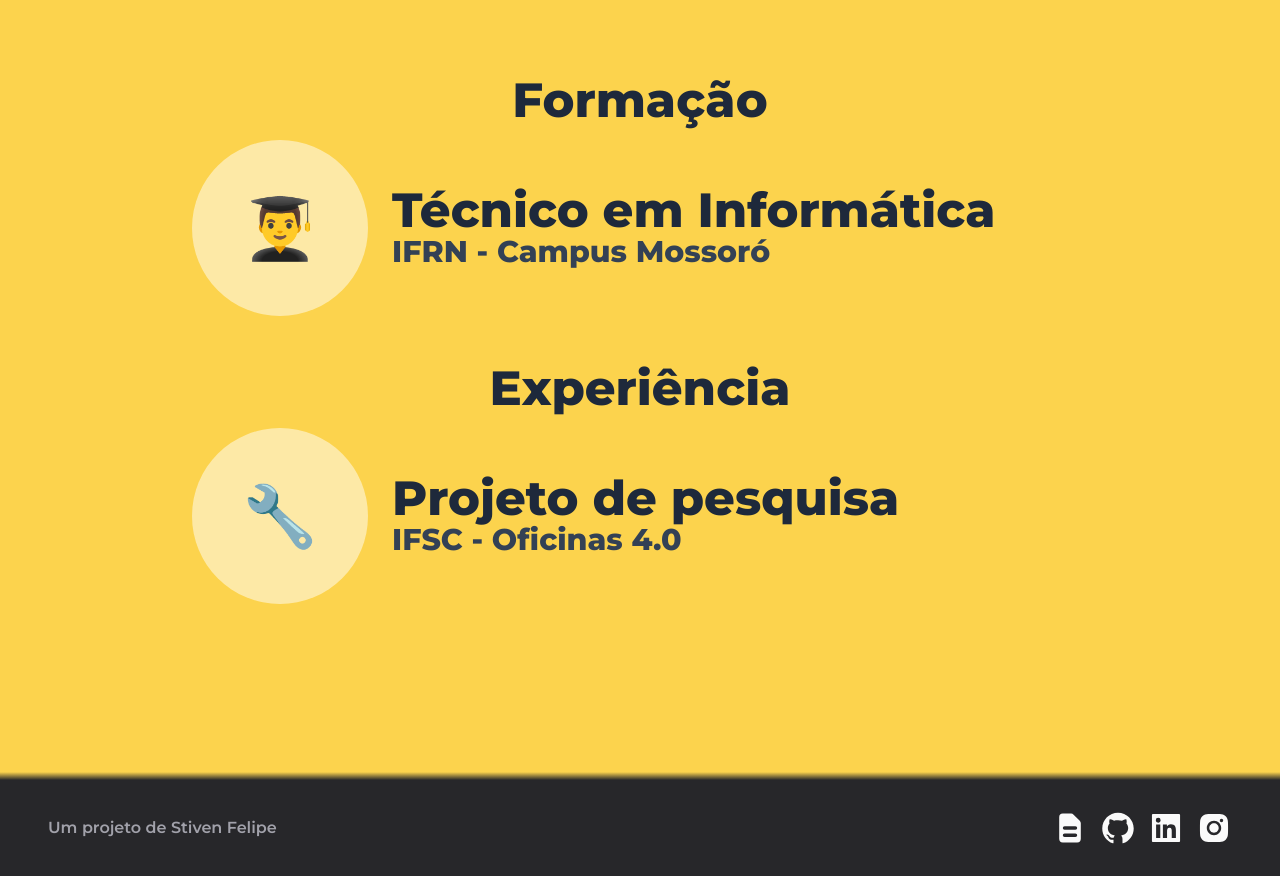
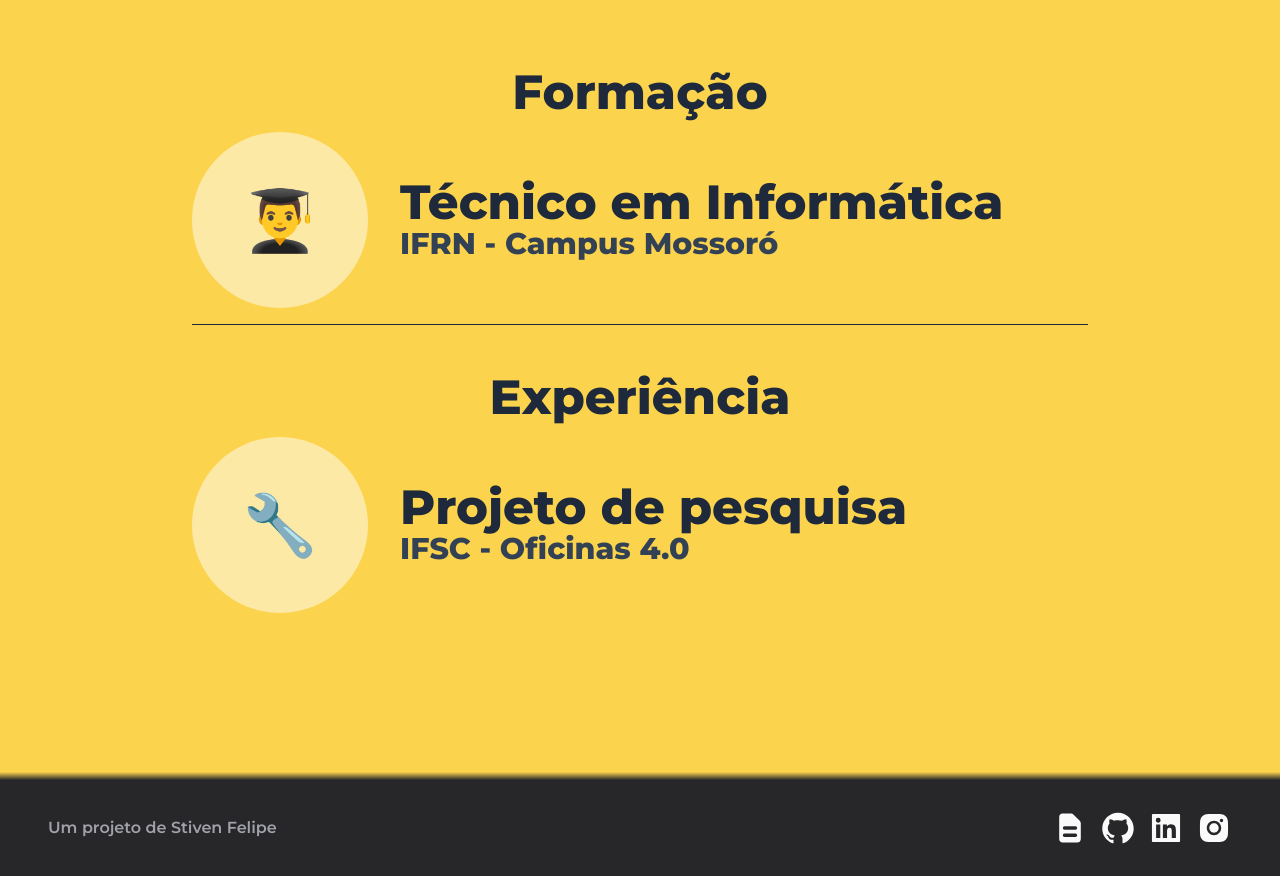
Before and after one commit to StivenF0/personal-website, a Next.js app: page / in a window 1280 px wide. Shown: the part 1860-2736 px from the top of the page. Built offline with nearby package versions, Linux system fonts and the light colour scheme.

Commit message:
Fixed some details

```diff
--- a/src/components/ExperienceSection.tsx
+++ b/src/components/ExperienceSection.tsx
@@ -18,7 +18,7 @@ export default function ExperienceSection() {
       {/* Content */}
       <div className="max-w-4xl w-[70vw] text-slate-800 flex flex-col gap-4 justify-center">
         <h2 className="text-5xl font-extrabold mx-auto">Formação</h2>
-        <div className="flex gap-6">
+        <div className="flex gap-8">
           <div className="h-44 w-44 bg-white/50 rounded-[50%] grid place-content-center text-6xl">
             👨‍🎓
           </div>
@@ -27,8 +27,9 @@ export default function ExperienceSection() {
             <div className="text-slate-700 text-3xl">IFRN - Campus Mossoró</div>
           </div>
         </div>
+        <hr className={`border-slate-800`} />
         <h2 className="text-5xl font-extrabold mx-auto mt-8">Experiência</h2>
-        <div className="flex gap-6">
+        <div className="flex gap-8">
           <div className="h-44 w-44 bg-white/50 rounded-[50%] grid place-content-center text-6xl">
             🔧
           </div>
```
